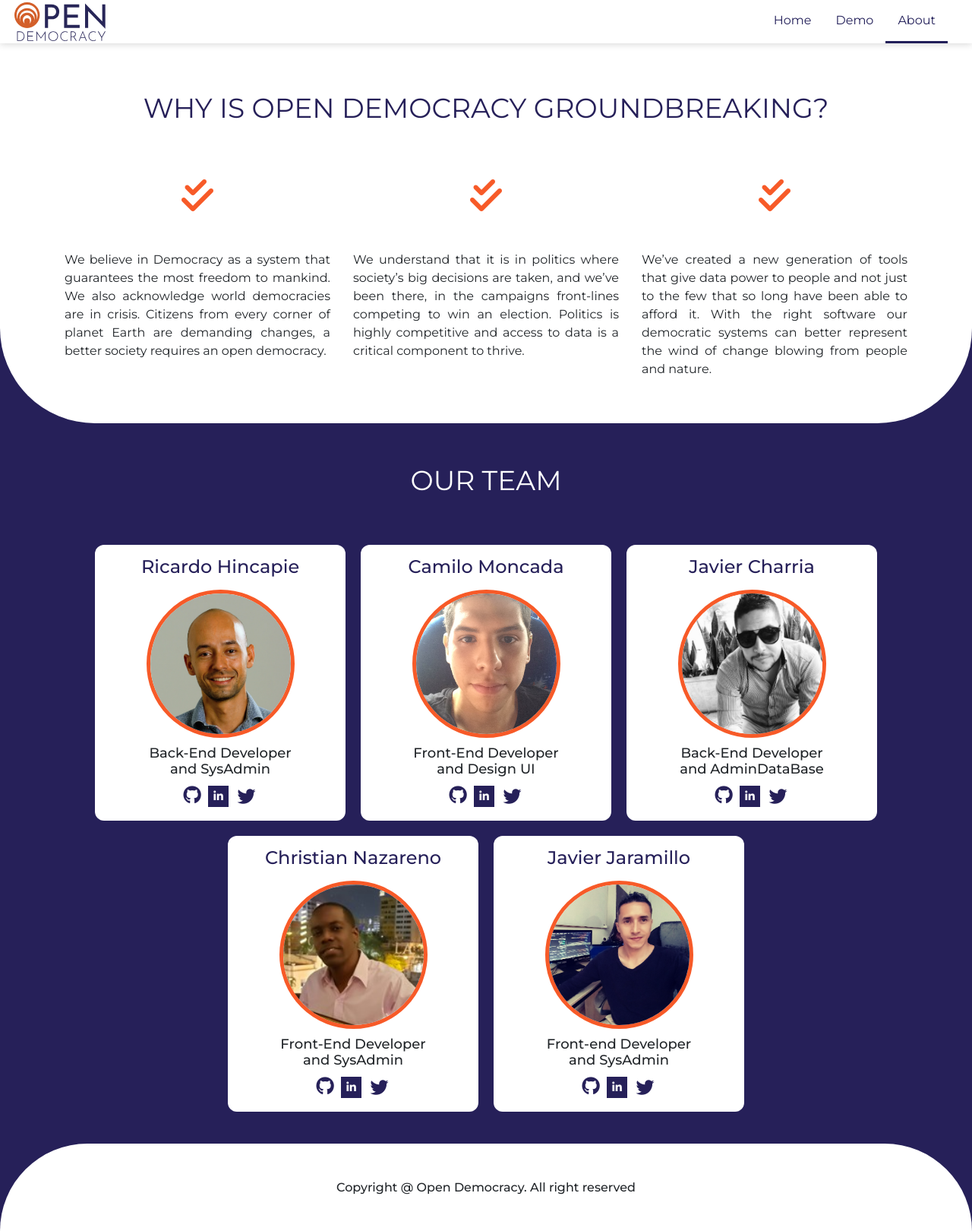
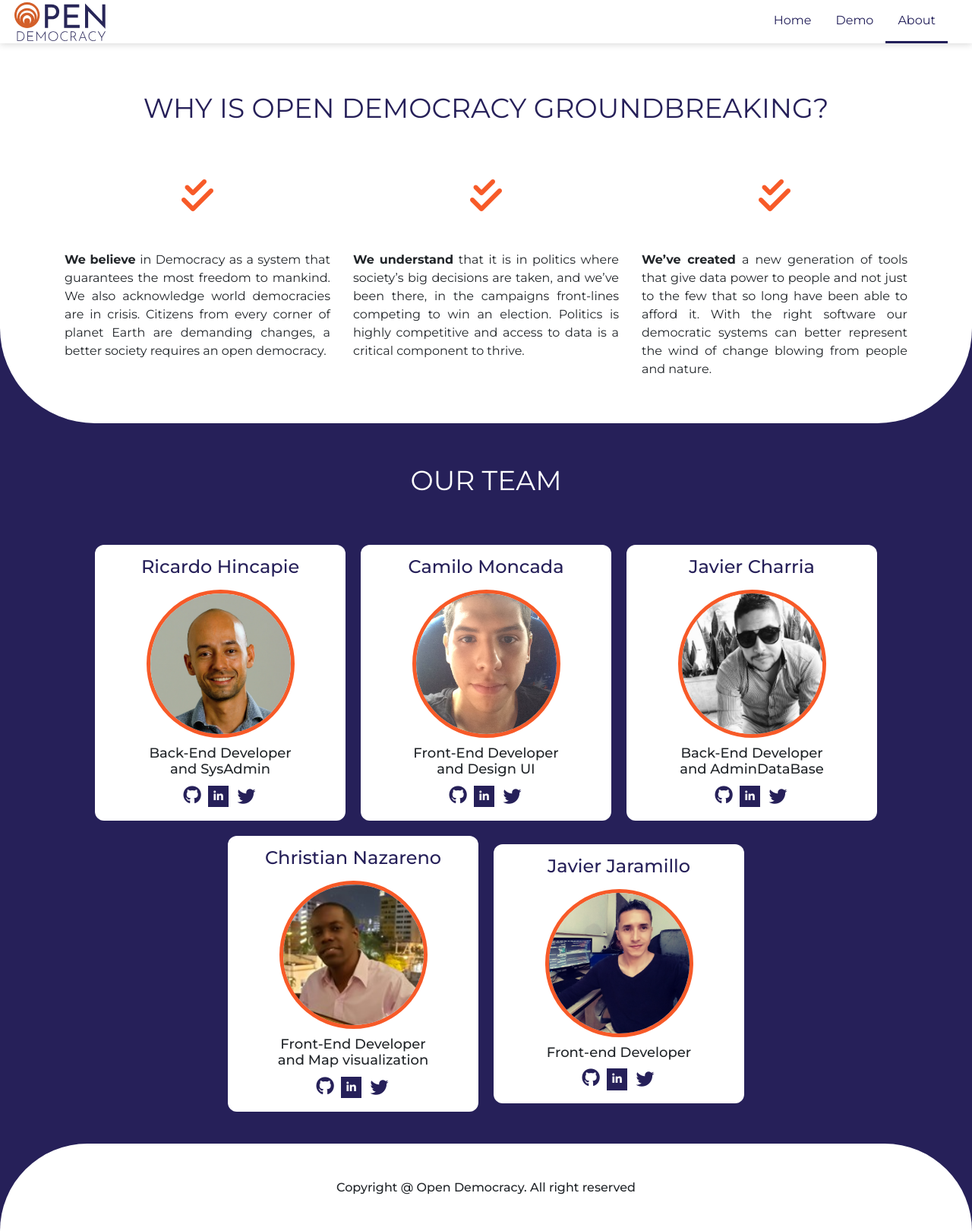
Before and after one commit to RicHincapie/Open_Democracy_v1, a Flask app: page /about in a window 1280 px wide. Shown: the whole page at 76% size. Run offline with Flask 2, Linux system fonts and the light colour scheme; some libraries are stand-ins or nearby versions.

Commit message:
Add little text corrections

```diff
--- a/map/templates/about.html
+++ b/map/templates/about.html
@@ -52,19 +52,19 @@
                         <div class="col-12 text-center mb-5 mt-5">
                             <i class="fa fa-check-double o-check"></i>
                         </div>
-                        We believe in Democracy as a system that guarantees the most freedom to mankind. We also acknowledge world democracies are in crisis. Citizens from every corner of planet Earth are demanding changes, a better society requires an open democracy.
+                        <b>We believe</b> in Democracy as a system that guarantees the most freedom to mankind. We also acknowledge world democracies are in crisis. Citizens from every corner of planet Earth are demanding changes, a better society requires an open democracy.
                     </div>
                     <div class="col-md-4 col-sm-12 text-justify">
                         <div class="col-12 text-center mb-5 mt-5">
                             <i class="fa fa-check-double o-check"></i>
                         </div>
-                        We understand that it is in politics where society’s big decisions are taken, and we’ve been there, in the campaigns front-lines competing to win an election. Politics is highly competitive and access to data is a critical component to thrive.
+                        <b>We understand</b> that it is in politics where society’s big decisions are taken, and we’ve been there, in the campaigns front-lines competing to win an election. Politics is highly competitive and access to data is a critical component to thrive.
                     </div>
                     <div class="col-md-4 col-sm-12 text-justify">
                         <div class="col-12 text-center mb-5 mt-5">
                             <i class="fa fa-check-double o-check"></i>
                         </div>
-                        We’ve created a new generation of tools that give data power to people and not just to the few that so long have been able to afford it. With the right software our democratic systems can better represent the wind of change blowing from people and nature.
+                        <b>We’ve created</b> a new generation of tools that give data power to people and not just to the few that so long have been able to afford it. With the right software our democratic systems can better represent the wind of change blowing from people and nature.
                     </div>
                 </div>
             </div>
@@ -160,7 +160,7 @@
             <div class="background-tertiary-color ">
                 <h3 class="name-last  ">Christian Nazareno</h3>
                 <img src="../static/images/Cristian.png" class="rounded-circle image-border " alt="Cinque Terre" width="304" height="304">
-                <h3 class="text-center">Front-End Developer and SysAdmin</h3>
+                <h3 class="text-center">Front-End Developer and Map visualization</h3>
                 <div class="postion d-flex justify-content-center ">
                         <div>
                             <a href="https://github.com/ch-canaza" target="_blank">
@@ -182,7 +182,7 @@
             <div class="background-tertiary-color">
                 <h3 class="name-last">Javier Jaramillo</h3>
                 <img src="../static/images/javiJara.png" class="rounded-circle image-border " alt="Cinque Terre">
-                <h3 class="text-center">Front-end Developer and SysAdmin</h3>
+                <h3 class="text-center">Front-end Developer</h3>
                 <div class="postion d-flex justify-content-center ">
                         <div>
                             <a href="https://github.com/J4VJ4R" target="_blank">
--- a/map/templates/landing.html
+++ b/map/templates/landing.html
@@ -41,7 +41,7 @@
 
                         </p>
                         <a href="#contentHow" class="moreInfoButton">More info</a>
-                        <a href="/demo" class="viewDemoButton">View Demo</a>
+                        <a href="/demo" class="viewDemoButton"><b>View Demo</b></a>
                 </div>
             </div>
             <div id="imageHead" class="contentHead">
@@ -54,7 +54,7 @@
 
     <div class="containerHomeHow">
         <section id="contentHow" class="contentHow">
-            <h1>HOW DOES IT WORK? </h1>
+            <h1>HOW ARE WE CHANGING POLITICS? </h1>
 
         </section>
     </div>
@@ -125,7 +125,7 @@
 
 </body>
 <footer class="myfeet">
-    <p>copyright @ Open Democracy. All rights reserved</p>
+    <p>Copyright @ Open Democracy. All rights reserved</p>
 </footer>
 
 <script src="../static/js/interactive.js"></script>
```
